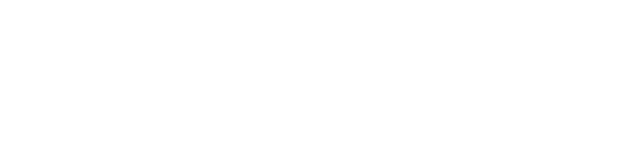
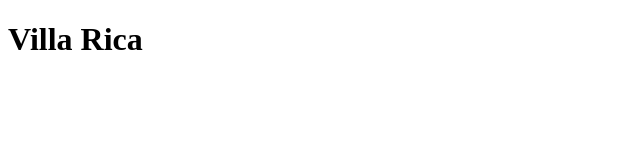
Before and after one commit to tatianachipana1/Practica-final-Tatiana-C.B, a plain HTML site: page index.html in a window 1280 px wide. Shown: the whole page, without its empty margins (0-640 px from the left). Drawn offline with Linux system fonts and the light colour scheme.

Commit message:
agregar parrafo

```diff
--- a/index.html
+++ b/index.html
@@ -6,6 +6,6 @@
     <title>Semana 17</title>
 </head>
 <body>
-
+    <h1>Villa Rica</h1>
 </body>
 </html>
```
